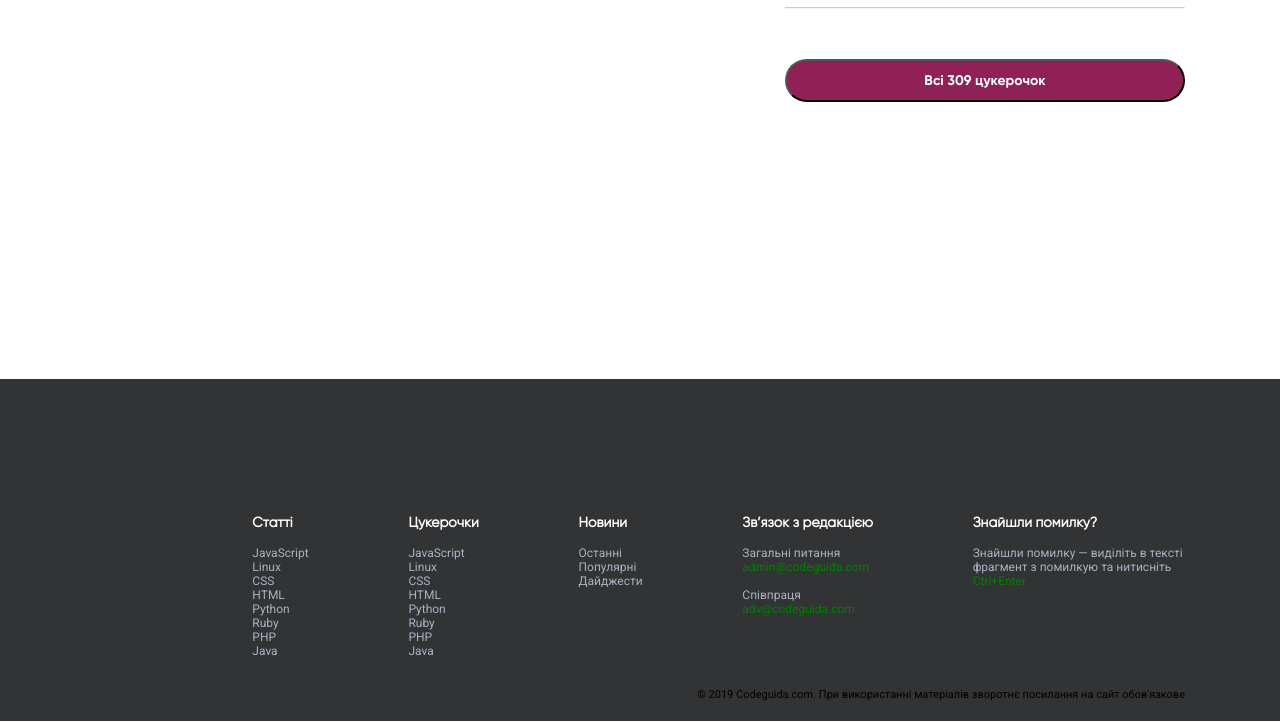
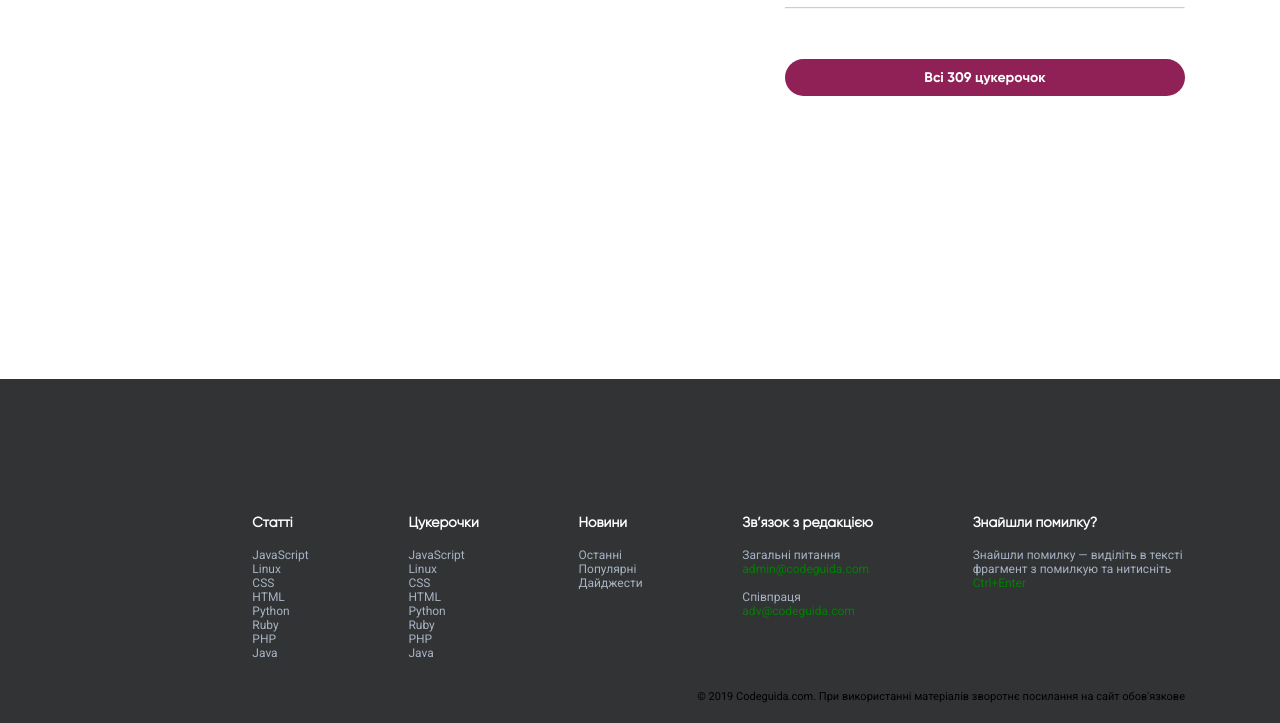
Before and after one commit to maximkacmm/Candy, a website: page src/index.html in a window 1280 px wide. Shown: the part 421-1144 px from the top of the page. Drawn offline with Linux system fonts and the light colour scheme.

Commit message:
my comit2

```diff
--- a/css/style.css
+++ /dev/null
@@ -1,91 +0,0 @@
-* {
-    margin: 0px;
-}
-
-@font-face {
-    font-family: 'Gilroy';
-    src: url('../src/font/Gilroy-Regular.woff');
-    src: local('Gilroy Regular'), local('Gilroy-Regular'),
-    url('../src/font/Gilroy-Regular.woff') format('woff');
-    font-weight: normal;
-    font-style: normal;
-}
-
-
-@font-face {
-    font-family: 'Gilroy-Bold';
-    src: url('../src/font/Gilroy-Bold.woff');
-    src: local('Gilroy-Bold'), local('Gilroy-Bold'),
-    url('../src/font/Gilroy-Bold.woff') format('woff');
-    font-weight: normal;
-    font-style: normal;
-}
-
-body {
-
-
-    background-color: blue;
-}
-
-
-h1 {
-    font-family: Gilroy-Bold;
-    font-size: 48px;
-    font-weight: bold;
-}
-
-h2 {
-    font-family: Gilroy;
-    font-size: 18px;
-}
-
-h3 {
-    font-family: Gilroy;
-    font-size: 10px;
-}
-
-hr {
-    background: #F0F4F7;
-    opacity: 0.5;
-}
-
-
-
-
-
-.papa{
-    display: flex;
-    background-color: yellow;
-    margin: 0 auto;
-    max-width: 1060px;
-    justify-content: space-around;
-
-}
-.div{
-    width: 400px;
-    height: 300px;
-    background-color: red;
-}
-.circle{
-    width: 24px;
-    height: 24px;
-    background-color: gold;
-    border-radius: 50%;
-}
-footer{
-    background-color: #313335;
-    padding-top: 135px;
-}
-ul{
-    color: #FFFFFF;
-    font-size: 14px;
-}
-
-li{
-    color: #A8B3C2;
-    font-size: 12px;
-}
-.footer_list{
-    display: flex;
-    justify-content: space-around;
-}
--- a/src/index.html
+++ b/src/index.html
@@ -139,8 +139,8 @@
         </div>
       </div>
       <hr>
-      <button class="all_candy">
-        <h5>Всі 309 цукерочок</h5>
+      <button class="all_candy h5">
+        Всі 309 цукерочок
       </button>
     </section>
   </article>
@@ -148,9 +148,9 @@
 <footer>
   <div class="footer_list">
     <div class="list">
-      <ul>
       <h4>Статті</h4>
       <br>
+      <ul>
         <li>JavaScript</li>
         <li>Linux</li>
         <li>CSS</li>
@@ -162,9 +162,9 @@
       </ul>
     </div>
     <div class="list">
-      <ul>
       <h4>Цукерочки</h4>
       <br>
+      <ul>
         <li>JavaScript</li>
         <li>Linux</li>
         <li>CSS</li>
@@ -176,18 +176,18 @@
       </ul>
     </div>
     <div class="list">
-      <ul>
       <h4>Новини</h4>
       <br>
+      <ul>
         <li>Останні</li>
         <li>Популярні</li>
         <li>Дайджести</li>
       </ul>
     </div>
     <div class="list">
-      <ul>
         <h4>Зв’язок з редакцією</h4>
         <br>
+        <ul>
         <li>Загальні питання</li>
         <li><a href="admin@codeguida.com"><span>admin@codeguida.com</span></a></li>
         <li><br></li>
@@ -196,9 +196,9 @@
       </ul>
     </div>
     <div class="list">
-      <ul>
       <h4>Знайшли помилку?</h4>
       <br>
+      <ul>
         <li>Знайшли помилку — виділіть в тексті
           фрагмент з помилкую та нитисніть
           <span>Ctrl+Enter</span>
--- a/src/main.css
+++ b/src/main.css
@@ -52,9 +52,10 @@ h3 {
 h4 {
   font-family: Gilroy;
   font-size: 14px;
+  color: #FFFFFF;
 }
 
-h5 {
+.h5 {
   font-family: Gilroy-Bold;
   font-size: 14px;
   color: #FFFFFF;
@@ -203,6 +204,7 @@ a {
   justify-content: center;
   margin-top: 40px;
   cursor: pointer;
+  border: none;
 }
 
 .menu {
```
Lines whose indentation alone changed are shown as unchanged.
